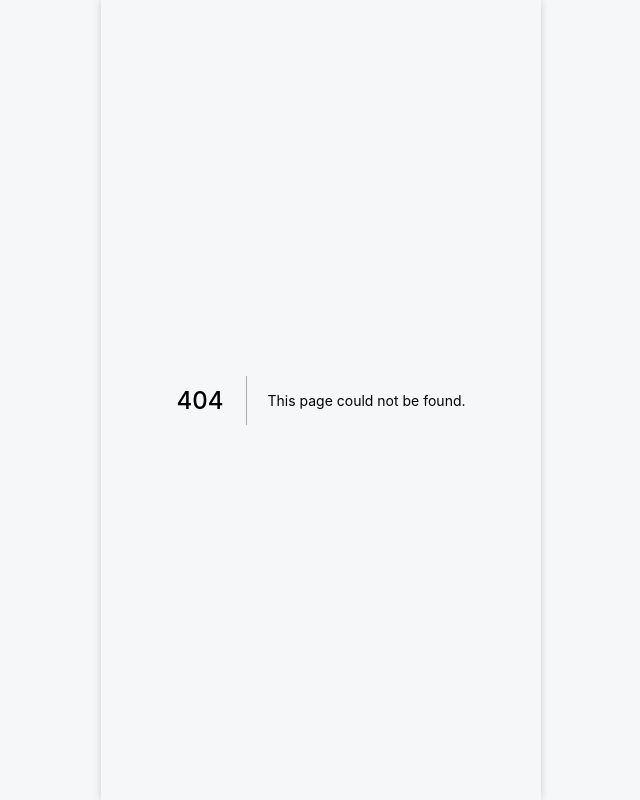
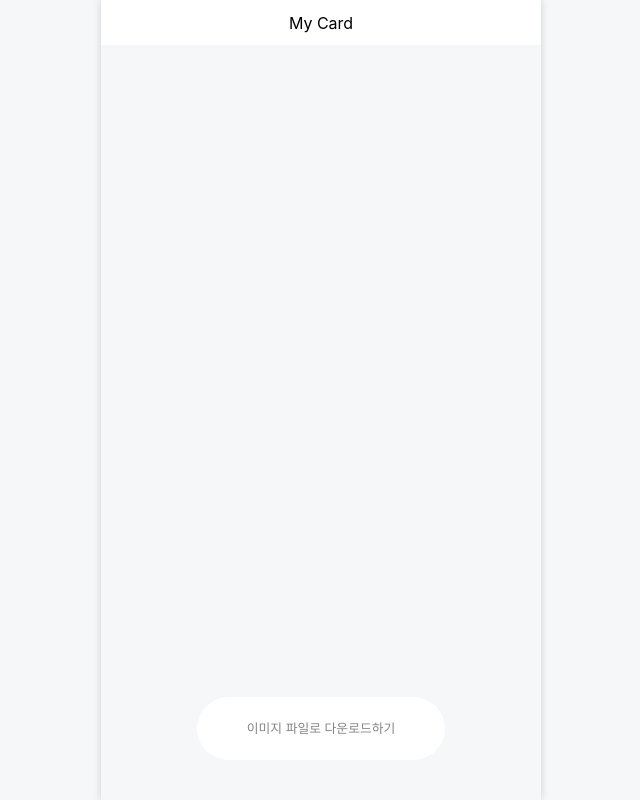
Before and after one commit to codyondev/codyon, a Next.js app: page /fashion-card/1 in a window 1280 px wide. Before the commit this address had no page. Shown: the whole page, without its empty margins (319-959 px from the left). Built offline with nearby package versions, Linux system fonts and the light colour scheme.

Commit message:
feat: fashion card 레이아웃 잡음

```diff
--- /dev/null
+++ b/pages/fashion-card/[userId].tsx
@@ -0,0 +1,25 @@
+import { NextPage } from 'next';
+import React from 'react';
+
+const FasionCardWithUser: NextPage = function () {
+  return (
+    <>
+      <header className="h-[45px] w-full flex justify-center items-center bg-white">
+        <h1 className="text-center">My Card</h1>
+      </header>
+      <main className="">
+        <div className="mt-[150px]" />
+      </main>
+      <footer className="fixed bottom-[40px] w-full flex justify-center items-center max-w-mobile">
+        <button
+          className="text-[0.8rem] py-[1.7em] px-[50px] rounded-full bg-white text-[#858585]"
+          type="button"
+        >
+          이미지 파일로 다운로드하기
+        </button>
+      </footer>
+    </>
+  );
+};
+
+export default FasionCardWithUser;
```
